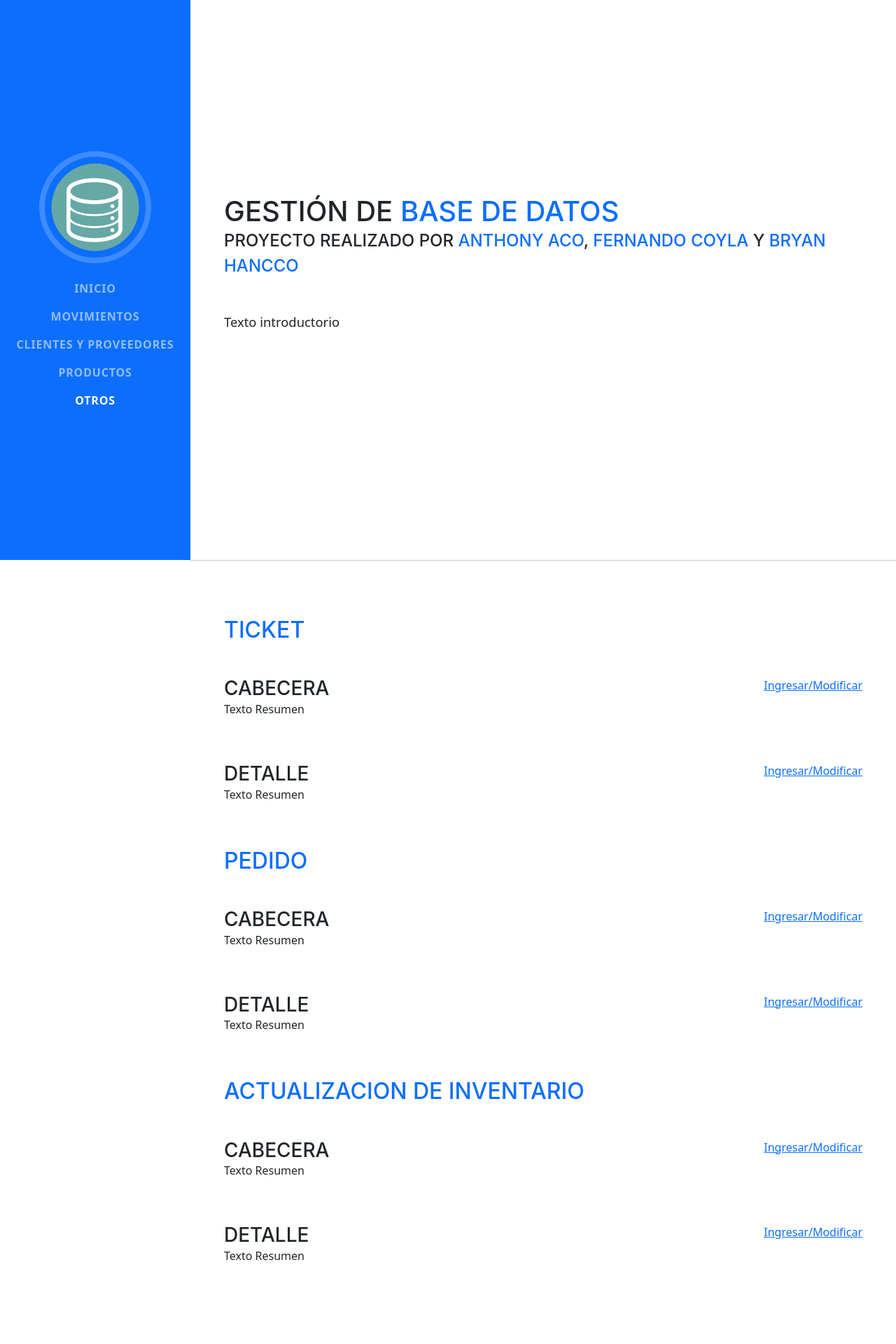
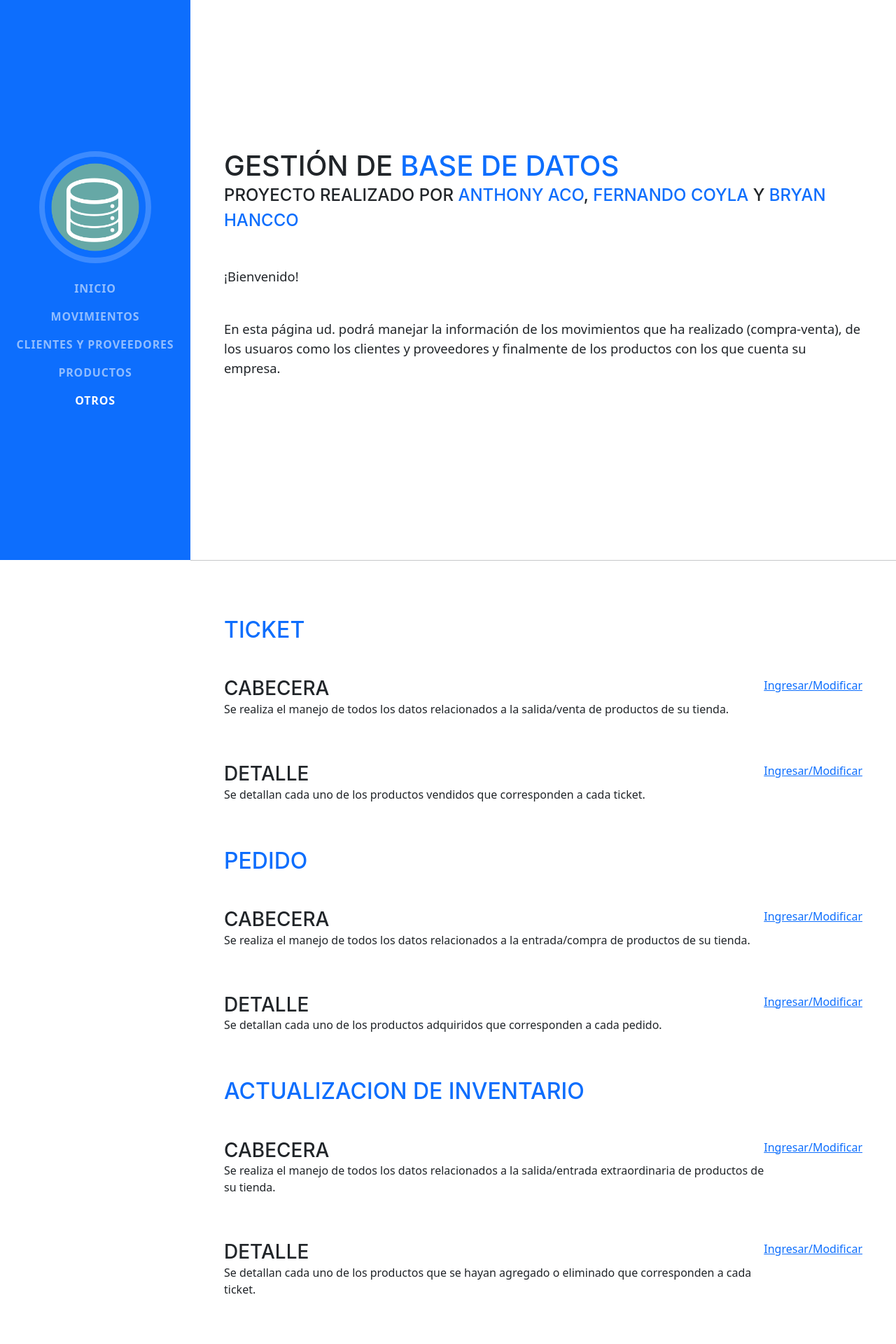
Before and after one commit to atn25042002/BDLab_Proyecto, a Flask app: page / in a window 1280 px wide. Shown: the top 1920 px of the page at 70% size. Run offline with Flask 3, Linux system fonts and the light colour scheme; some libraries are stand-ins or nearby versions; some web fonts are replaced.

Commit message:
Modificando estados de registro y textos

```diff
--- a/src/data.py
+++ b/src/data.py
@@ -9,16 +9,14 @@ atributos={
     'producto' : ['l1m_producto','ProCod', 'ProNom' , 'ProFecVenAño','ProFecVenMes','ProFecVenDia','ProStc','ProStcMin','ProStcMax','ProStcRsv', 'SecCod', 'MarCod','ProPreUni','UniMedNro','ProEstReg'],
     'proveedor' : ['l2m_proveedor','ProvCod','ProvNom','ProvNumCel','ProvDir','ProvEstReg'],
     'pedido_cabecera' : ['g2t_ped_cab','PedCabCod','ProvCod','PedCabPedAño','PedCabPedMes','PedCabPedDia','PedCabEntrAño','PedCabEntrMes','PedCabEntrDia','PedCabEstReg'],
-    'pedido_detalle' : ['g2t_ped_det','PedDetNro','PedCabCod','ProCod','PedDetProCan','PedDetProPreUni','PedDetProPreTot','PedDetObs'],
+    'pedido_detalle' : ['g2t_ped_det','PedDetNro','PedCabCod','ProCod','PedDetProCan','PedDetProPreUni','PedDetProPreTot','PedDetObs', 'PedDetEstReg'],
     'persona_juridica' : ['l2m_persona_juridica','PerJurCod','PerJurRazSoc','PerJurNumCel','PerJurEstReg'],
     'persona_natural' : ['l2m_persona_natural','PerNatCod','PerNatNom','PerNatNumCel','PerNatEstReg'],
     'ticket_cabecera' : ['g2t_ticket_cab','TickCabCod','PerJurCod','PerNatCod','TickCabAño','TickCabMes','TickCabDia','TipTickNro','TickCabEstReg'],
-    'ticket_detalle' : ['g2t_ticket_det','TickDetNro','TickCabCod','ProCod','TickDetCanPro','TickDetPreUni','TickDetPreTot'],
+    'ticket_detalle' : ['g2t_ticket_det','TickDetNro','TickCabCod','ProCod','TickDetCanPro','TickDetPreUni','TickDetPreTot','TickDetEstReg'],
     'unidad_medida' : ['g2m_unidad_medida','UniMedNro','UniMedDescCor','UniMedDescLar','UniMedEstReg'],
     'act_inven_cabecera' : ['g2c_act_inventario_cab','ActInvCabCod','ActInvFecAño','ActInvFecMes','ActInvFecDia','TipMovCod','ActInvEstReg'],
-    'act_inven_detalle' : ['g2c_act_inventario_det','ActInvDetNro','ActInvCabCod','ProCod','ActInvDetCanPro','ActInvDetMot']
-
-
+    'act_inven_detalle' : ['g2c_act_inventario_det','ActInvDetNro','ActInvCabCod','ProCod','ActInvDetCanPro','ActInvDetMot','ActInvDetEstReg']
 }
 
 #Maneja el formato o restricciones que debe un valor para poder ingresarlos
--- a/src/database.py
+++ b/src/database.py
@@ -3,6 +3,6 @@ import mysql.connector
 database=  mysql.connector.connect(
     host='localhost',
     user='root',
-    password='atnclave',
-    database='base'
+    password='admin',
+    database='bd_lab09'
 )
--- a/src/templates/main.html
+++ b/src/templates/main.html
@@ -47,7 +47,8 @@
                     <div class="subheading mb-5">
                         Proyecto realizado por <span class="text-primary">Anthony Aco</span>, <span class="text-primary">Fernando Coyla</span> y <span class="text-primary">Bryan Hancco</span>
                     </div>
-                    <p class="lead mb-5">Texto introductorio</p>
+                    <p class="lead mb-5">¡Bienvenido!</p>
+                    <p class="lead mb-5">En esta página ud. podrá manejar la información de los movimientos que ha realizado (compra-venta), de los usuaros como los clientes y proveedores y finalmente de los productos con los que cuenta su empresa.</p>
                 </div>
             </section>
             <hr class="m-0" />
@@ -60,7 +61,7 @@
                     <div class="d-flex flex-column flex-md-row justify-content-between mb-5">
                         <div class="flex-grow-1">
                             <h3 class="mb-0">Cabecera</h3>
-                            <p>Texto Resumen</p>
+                            <p>Se realiza el manejo de todos los datos relacionados a la salida/venta de productos de su tienda.</p>
                         </div>
                         <a href="/tabla/ticket_cabecera">Ingresar/Modificar</a>
                     </div>
@@ -68,7 +69,7 @@
                     <div class="d-flex flex-column flex-md-row justify-content-between mb-5">
                         <div class="flex-grow-1">
                             <h3 class="mb-0">Detalle</h3>
-                            <p>Texto Resumen</p>
+                            <p>Se detallan cada uno de los productos vendidos que corresponden a cada ticket.</p>
                         </div>
                         <a href="/tabla/ticket_detalle">Ingresar/Modificar</a>
                     </div>
@@ -77,7 +78,7 @@
                     <div class="d-flex flex-column flex-md-row justify-content-between mb-5">
                         <div class="flex-grow-1">
                             <h3 class="mb-0">Cabecera</h3>
-                            <p>Texto Resumen</p>
+                            <p>Se realiza el manejo de todos los datos relacionados a la entrada/compra de productos de su tienda.</p>
                         </div>
                         <a href="/tabla/pedido_cabecera">Ingresar/Modificar</a>
                     </div>
@@ -85,7 +86,7 @@
                     <div class="d-flex flex-column flex-md-row justify-content-between mb-5">
                         <div class="flex-grow-1">
                             <h3 class="mb-0">Detalle</h3>
-                            <p>Texto Resumen</p>
+                            <p>Se detallan cada uno de los productos adquiridos que corresponden a cada pedido.</p>
                         </div>
                         <a href="/tabla/pedido_detalle">Ingresar/Modificar</a>
                     </div>
@@ -94,7 +95,7 @@
                     <div class="d-flex flex-column flex-md-row justify-content-between mb-5">
                         <div class="flex-grow-1">
                             <h3 class="mb-0">Cabecera</h3>
-                            <p>Texto Resumen</p>
+                            <p>Se realiza el manejo de todos los datos relacionados a la salida/entrada extraordinaria de productos de su tienda.</p>
                         </div>
                         <a href="/tabla/act_inven_cabecera">Ingresar/Modificar</a>
                     </div>
@@ -102,7 +103,7 @@
                     <div class="d-flex flex-column flex-md-row justify-content-between mb-5">
                         <div class="flex-grow-1">
                             <h3 class="mb-0">Detalle</h3>
-                            <p>Texto Resumen</p>
+                            <p>Se detallan cada uno de los productos que se hayan agregado o eliminado que corresponden a cada ticket.</p>
                         </div>
                         <a href="/tabla/act_inven_detalle">Ingresar/Modificar</a>
                     </div>
@@ -117,7 +118,7 @@
                     <div class="d-flex flex-column flex-md-row justify-content-between mb-5">
                         <div class="flex-grow-1">
                             <h2 class="mb-0"><span class="text-primary">Persona Juridica</span></h3>
-                            <p>Texto Resumen</p>
+                            <p>Se tiene la información de la persona jurídica o asociación o empresa.</p>
                         </div>
                         <a href="/tabla/persona_juridica">Ingresar/Modificar</a>
                     </div>
@@ -125,7 +126,7 @@
                     <div class="d-flex flex-column flex-md-row justify-content-between mb-5">
                         <div class="flex-grow-1">
                             <h2 class="mb-0"><span class="text-primary">Persona Natural</span></h3>
-                            <p>Texto Resumen</p>
+                            <p>Se tiene la información de la persona natural o cliente de la tienda.</p>
                         </div>
                         <a href="/tabla/persona_natural">Ingresar/Modificar</a>
                     </div>
@@ -133,7 +134,7 @@
                     <div class="d-flex flex-column flex-md-row justify-content-between mb-5">
                         <div class="flex-grow-1">
                             <h2 class="mb-0"><span class="text-primary">Proveedores</span></h3>
-                            <p>Texto Resumen</p>
+                            <p>Se tiene la información de los proveedores de la tienda.</p>
                         </div>
                         <a href="/tabla/proveedor">Ingresar/Modificar</a>
                     </div>
@@ -148,7 +149,7 @@
                     <div class="d-flex flex-column flex-md-row justify-content-between mb-5">
                         <div class="flex-grow-1">
                             <h2 class="mb-0"><span class="text-primary">Producto</span></h3>
-                            <p>Texto Resumen</p>
+                            <p>Se tiene la información relacionada a los productos existentes en la tienda.</p>
                         </div>
                         <a href="/tabla/producto">Ingresar/Modificar</a>
                     </div>
@@ -156,7 +157,7 @@
                     <div class="d-flex flex-column flex-md-row justify-content-between mb-5">
                         <div class="flex-grow-1">
                             <h2 class="mb-0"><span class="text-primary">Marca</span></h3>
-                            <p>Texto Resumen</p>
+                            <p>Se tiene la información de cada una de las marcas de los productos existentes en la tienda.</p>
                         </div>
                         <a href="/marca">Ingresar/Modificar</a>
                     </div>
@@ -164,7 +165,7 @@
                     <div class="d-flex flex-column flex-md-row justify-content-between mb-5">
                         <div class="flex-grow-1">
                             <h2 class="mb-0"><span class="text-primary">Unidad de Medida</span></h3>
-                            <p>Texto Resumen</p>
+                            <p>Se tiene la información de cada una de las unidades de medida de los productos existentes en la tienda.</p>
                         </div>
                         <a href="/tabla/unidad_medida">Ingresar/Modificar</a>
                     </div>
@@ -172,7 +173,7 @@
                     <div class="d-flex flex-column flex-md-row justify-content-between mb-5">
                         <div class="flex-grow-1">
                             <h2 class="mb-0"><span class="text-primary">Sección</span></h3>
-                            <p>Texto Resumen</p>
+                            <p>Se tiene la información de cada una de las secciones existentes en la tienda.</p>
                         </div>
                         <a href="/seccion">Ingresar/Modificar</a>
                     </div>
@@ -187,7 +188,7 @@
                     <div class="d-flex flex-column flex-md-row justify-content-between mb-5">
                         <div class="flex-grow-1">
                             <h2 class="mb-0"><span class="text-primary">Tipo de Movimiento</span></h3>
-                            <p>Texto Resumen</p>
+                            <p>Se tiene la información de cada uno de los tipos de moviemiento que se realizan en la tienda: facturas, boletas, etc.</p>
                         </div>
                         <a href="/tipo_movimiento">Ingresar/Modificar</a>
                     </div>
@@ -195,7 +196,8 @@
                     <div class="d-flex flex-column flex-md-row justify-content-between mb-5">
                         <div class="flex-grow-1">
                             <h2 class="mb-0"><span class="text-primary">Tipo de Ticket</span></h3>
-                            <p>Texto Resumen</p>
+                            <p>Se tiene la información de cada uno de los tipos de ticket manejados en la tienda.</p>
+                            <p>En este caso solamente son de entrada y de salida.</p>
                         </div>
                         <a href="/tipo_ticket">Ingresar/Modificar</a>
                     </div>
```
